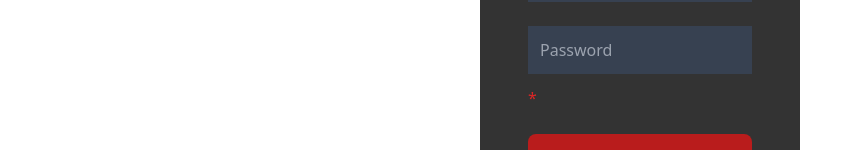
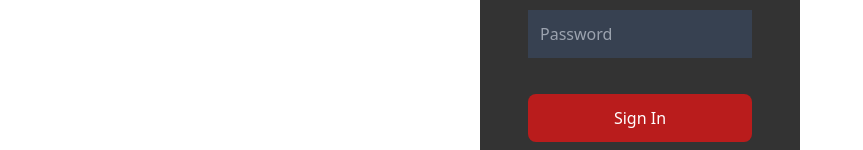
Before and after one commit to vishakha-singhal01/Filmy-GPT, a React (Vite) app: page / in a window 1280 px wide. Shown: the part 326-476 px from the top of the page, without its empty margins (0-863 px from the left). Built offline with nearby package versions, Linux system fonts and the light colour scheme.

Commit message:
login.jsx updated, package.json updated

```diff
--- a/package.json
+++ b/package.json
@@ -2,7 +2,6 @@
   "name": "gpt-netflix",
   "version": "1.0.0",
   "description": "",
-  "main": "index.html",
   "scripts": {
     "test": "echo \"Error: no test specified\" && exit 1",
     "predeploy": "npm run build",
--- a/src/components/Login.jsx
+++ b/src/components/Login.jsx
@@ -30,7 +30,7 @@
       </div>
       <form
       onSubmit={(e)=> e.preventDefault()}
-      className="w-3/12 absolute p-12 bg-black my-36 mx-auto right-0 left-0 text-white bg-opacity-80"
+      className="w-3/12 absolute p-12 bg-black my-32 mx-auto right-0 left-0 text-white bg-opacity-80"
       >
         <h1 className="font-bold my-3 text-3xl p-2">{isSignInForm? "Sign In" : "Sign Out"}</h1>
         {!isSignInForm && <input
@@ -49,9 +49,9 @@
           type="text"
           placeholder="Password"
           className="p-3 my-3 w-full bg-gray-700" />
-          <p className="text-red-600">* {errorMessage}</p>
+          <p className="text-red-600">{errorMessage}</p>
         <button className="p-3 my-6 bg-red-700 w-full rounded-lg" onClick={handleButtonClick}>{isSignInForm? "Sign In" : "Sign Out"}</button>
-        <p className="px-2 py-6 cursor-pointer underline" onClick={toggleSignInForm}>{isSignInForm? "New to Netflix? Sign up now." : "Already a user. Sign In"}</p>
+        <p className="px-2 py-6 cursor-pointer underline" onClick={toggleSignInForm}>{isSignInForm? "New to Netflix? Sign up now." : "Already a user? Sign In"}</p>
       </form>
     </>
   );
```
